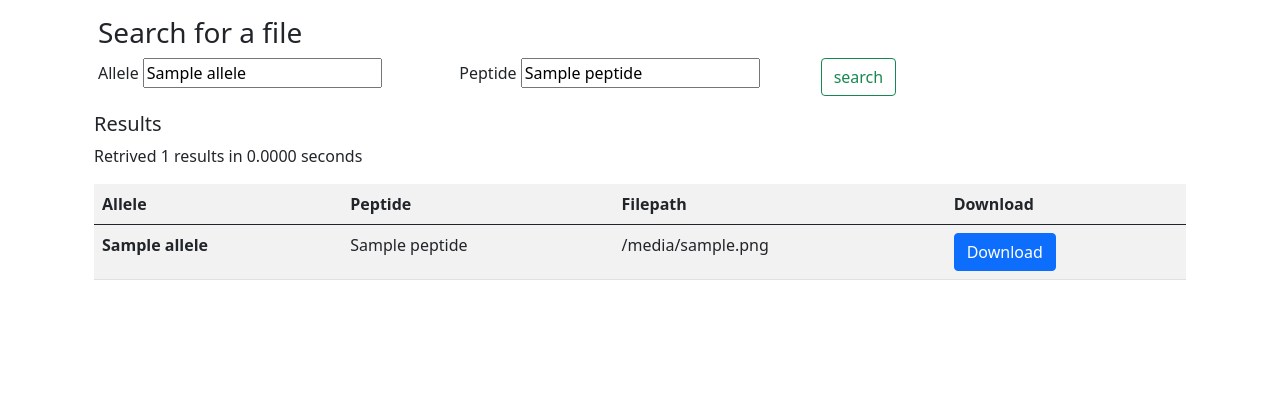
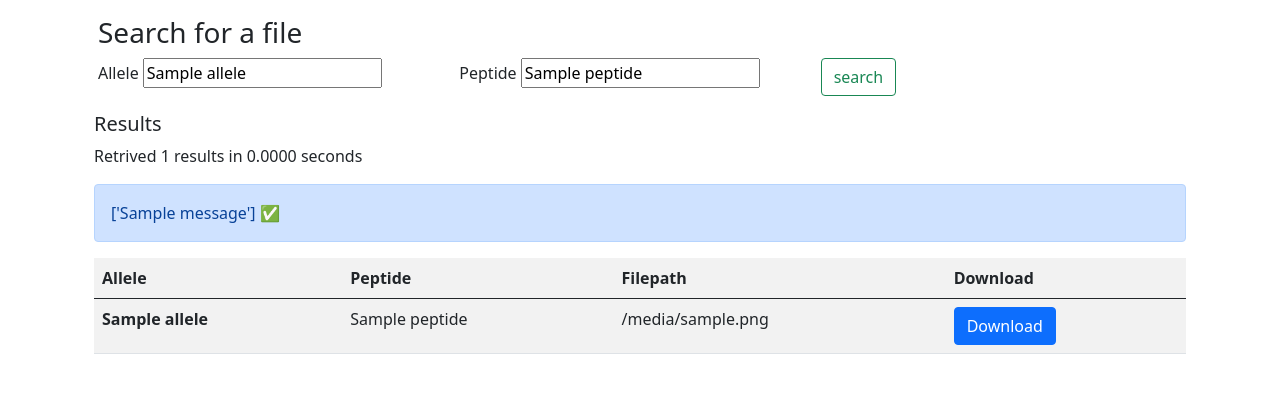
Before and after one commit to TrippleCCC/KavrakiLabWebApp, a Flask app: template web_app/templates/results.html in a window 1280 px wide. Shown: the part 50-443 px from the top of the page. Run offline with Flask 2, Linux system fonts and the light colour scheme; the template is opened without the code that fills it: most values are stand-ins (such as "Sample title", 1, 10 or a date in 2020); one stand-in notice (Sample message) is shown; some libraries are stand-ins or nearby versions.

Commit message:
Add download functionality to download button

```diff
--- a/web_app/templates/results.html
+++ b/web_app/templates/results.html
@@ -3,6 +3,13 @@
 {% block results %}
 <h5>Results</h5>
 <p>Retrived {{ num_results }} results in {{ '%2.4f' % query_time }} seconds</p>
+{% with flash_message = get_flashed_messages() %}
+	{% if flash_message %}
+		<div class="alert alert-primary" role="alert">
+			{{ flash_message }} ✅
+		</div>
+	{% endif %}
+{% endwith %}
 <table class="table table-striped">
 	<thread>
 		<tr>
@@ -18,7 +25,7 @@
 		<th scope="row">{{ row["allele"] }}</th>
 		<td>{{ row["peptide"] }}</td>
 		<td>{{ row["filepath"] }}</td>
-		<td><button type="button" class="btn btn-primary">Download</button></td>
+		<td><a href='{{ url_for("home.download", path=row["filepath"]) }}' ="button" class="btn btn-primary">Download</button></td>
 	</tr>
 	{% endfor %}
 	</tbody>
```
Also changed, not shown: web_app/home.py (+9 -1 lines).
